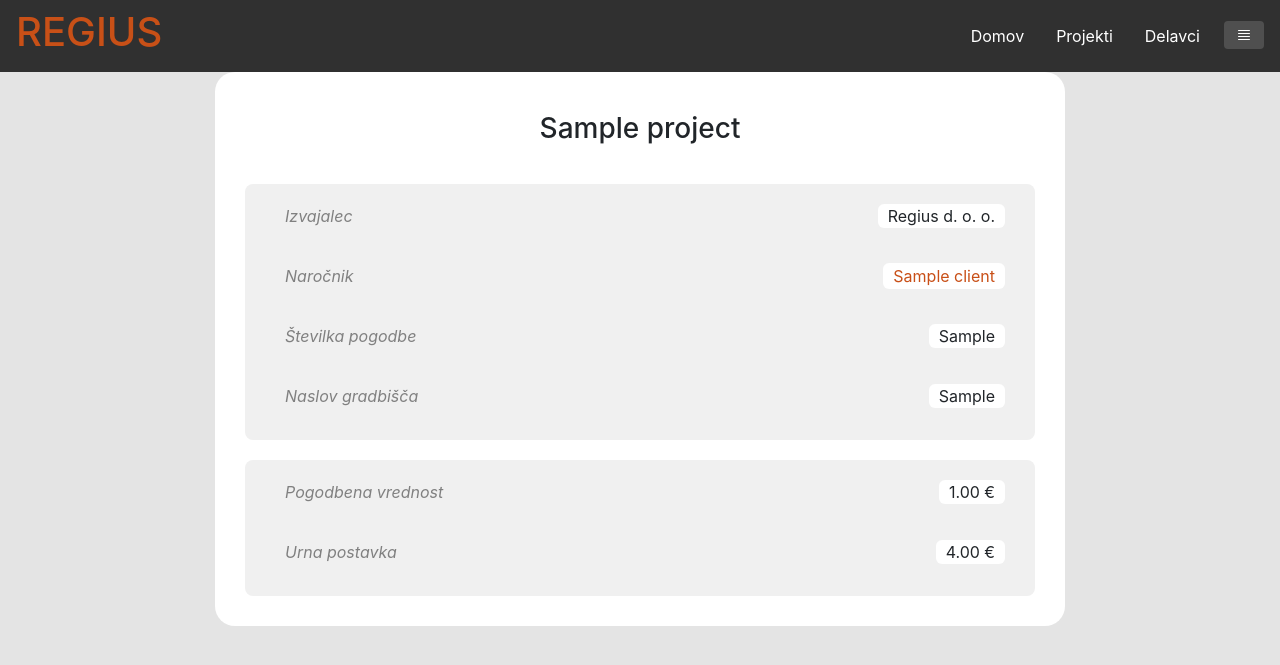
After one commit to jazzyoda5/regius_site, a Django app: page /projekti/1/ in a window 1280 px wide. The commit adds this page. Shown: the top 665 px of the page. Run offline with Django 3.2, Linux system fonts and the light colour scheme; tables that the repository leaves empty hold one stand-in row (values such as "Sample post"); parts of the project's set-up code (start-up, migrations or seed data) failed here and were passed over.

Commit message:
added project details

```diff
--- a/overview/templates/overview/main.html
+++ b/overview/templates/overview/main.html
@@ -28,8 +28,7 @@
       type="text/css"
       href="{% static 'accounts/add_user.css' %}"
     />
-    {% endif %}
-    {% block add_styles %} {% endblock %}
+    {% endif %} {% block add_styles %} {% endblock %}
   </head>
   <body>
     <div class="nav-bar-div">
@@ -41,6 +40,9 @@
           </li>
           <li class="nav-item">
             <a class="nav-link" href="/projekti/">Projekti</a>
+          </li>
+          <li class="nav-item">
+            <a class="nav-link" href="#">Delavci</a>
           </li>
           <li>
             <div class="dropdown">
--- a/projects/models.py
+++ b/projects/models.py
@@ -28,7 +28,7 @@ class Project(models.Model):
     # Ime projekta
     project_name = models.CharField(_("Ime projekta"), max_length=70)
     # Izvajalec
-    contractor_choices = [('regius', 'Regius'), ('tantus', 'Tantus')]
+    contractor_choices = [('Regius', 'Regius'), ('Tantus', 'Tantus')]
     contractor = models.CharField(_("izvajalec"), max_length=30, choices=contractor_choices)
     # Aug
     aug = models.BooleanField(_("Aüg"))
@@ -53,13 +53,13 @@ class Project(models.Model):
 class ProjectAdress(models.Model):
     project = models.OneToOneField(Project, null=True, on_delete=models.CASCADE)
     # Ulica
-    street = models.CharField(_("ulica"), max_length=80)
+    street = models.CharField(_("ulica"), null=True, max_length=80)
     # Mesto
-    city = models.CharField(_("mesto"), max_length=50)
+    city = models.CharField(_("mesto"), null=True, max_length=50)
     # Poštna št.
-    zip_code = models.CharField(_("poštna št."), max_length=30)
+    zip_code = models.CharField(_("poštna št."), null=True, max_length=30)
     # Država
-    country = models.CharField(_("država"), max_length=60)
+    country = models.CharField(_("država"), null=True, max_length=60)
 
     def __str__(self):
         return str(self.project)
@@ -67,12 +67,12 @@ class ProjectAdress(models.Model):
 
 class ProjectContactInfo(models.Model):
     project = models.OneToOneField(Project, null=True, on_delete=models.CASCADE)
-    resp_on_site_name = models.CharField(_("Vodja gradbišča s strani izvajalca"), max_length=50)
-    resp_on_site_phone_num = models.CharField(_("Telefon - vodja gradbišča"), max_length=50)
-    resp_on_site_email = models.EmailField(_("Email - vodja gradbišča"), max_length=254)
-    resp_client_name = models.CharField(_("Odgovorna oseba s strani naročnika"), max_length=80)
-    resp_client_phone_num = models.CharField(_("Telefon - naročnik"), max_length=50)
-    resp_client_email = models.EmailField(_("Email - naročnik"), max_length=254)
-    resp_contractor_name = models.CharField(_("Odgovorna oseba s strani izvajalca"), max_length=50)
-    resp_contractor_phone_num = models.CharField(_("Telefon - izvajalec"), max_length=50)
-    resp_contractor_email = models.EmailField(_("Email - izvajalec"), max_length=254)
+    resp_on_site_name = models.CharField(_("Vodja gradbišča s strani izvajalca"), null=True, max_length=50)
+    resp_on_site_phone_num = models.CharField(_("Telefon - vodja gradbišča"), null=True, max_length=50)
+    resp_on_site_email = models.EmailField(_("Email - vodja gradbišča"), null=True, max_length=254)
+    resp_client_name = models.CharField(_("Odgovorna oseba s strani naročnika"), null=True, max_length=80)
+    resp_client_phone_num = models.CharField(_("Telefon - naročnik"), null=True, max_length=50)
+    resp_client_email = models.EmailField(_("Email - naročnik"), null=True, max_length=254)
+    resp_contractor_name = models.CharField(_("Odgovorna oseba s strani izvajalca"), null=True, max_length=50)
+    resp_contractor_phone_num = models.CharField(_("Telefon - izvajalec"), null=True, max_length=50)
+    resp_contractor_email = models.EmailField(_("Email - izvajalec"), null=True, max_length=254)
--- a/projects/static/projects/add_project.css
+++ b/projects/static/projects/add_project.css
@@ -79,3 +79,6 @@ textarea:focus,
 .client_field_wrapper a:hover {
     color: #a22c00;
 }
+.form h4 {
+    margin-bottom: 30px;
+}
--- /dev/null
+++ b/projects/static/projects/project_details.css
@@ -0,0 +1,48 @@
+.project_details {
+    max-width: 850px;
+    margin: auto;
+    background-color: white;
+    border-radius: 20px;
+    padding: 20px;
+}
+.project_name {
+    text-align: center;
+    padding: 20px;
+}
+.data {
+    display: grid;
+    grid-template-columns: auto;
+}
+.data li {
+    display: flex;
+    justify-content: space-between;
+    list-style: none;
+    padding-right: 30px;
+    padding-top: 20px;
+}
+
+.main_data, .financial_data {
+    background-color: #f0f0f0 !important;
+    min-width: 300px;
+    border-radius: 8px;
+    margin: 10px;
+}
+.field_name p {
+    font-style: italic;
+    color: gray;
+}
+.field_data p, .field_data a {
+    background-color: white;
+    padding-left: 10px;
+    padding-right: 10px;
+    border-radius: 6px;
+}
+.field_data a {
+    color: #c84f17;
+    padding-top: 3px;
+    padding-bottom:3px;
+}
+.field_data a:hover {
+    color: #a22c00;
+    text-decoration: none;
+}
--- a/projects/templates/projects/add_client.html
+++ b/projects/templates/projects/add_client.html
@@ -17,8 +17,10 @@
   </ul>
 </div>
 <div class="form">
-  <form method="POST"> {% csrf_token %}
-    {{ form }}
+  <form method="POST">
+    {% csrf_token %} {{ form }} {% if client_exists %}
+    <div class="alert alert-warning" role="alert">Stranka že obstaja!</div>
+    {% endif %}
     <button type="submit" class="btn btn-primary">Dodaj stranko</button>
   </form>
 </div>
--- a/projects/templates/projects/add_project.html
+++ b/projects/templates/projects/add_project.html
@@ -18,6 +18,7 @@
 </div>
 <div class="form">
   <form method="POST"> {% csrf_token %}
+  <h4>{{ title }}</h4>
     {% for field in form %}
         {% if field.label == 'Od' or field.label == 'Do'%}
             <div class="date_field_wrapper form-group" aria-required={% if field.field.required %}"true"{% else %}"false"{% endif %}>
@@ -42,7 +43,9 @@
                 </div>
         {% endif %}
     {% endfor %}
+
     <button type="submit" class="btn btn-primary">Dodaj projekt</button>
+
   </form>
 </div>
 
--- /dev/null
+++ b/projects/templates/projects/project_details.html
@@ -0,0 +1,70 @@
+{% extends "overview/main.html" %} {% load static %} {% block add_styles %}<link
+  rel="stylesheet"
+  type="text/css"
+  href="{% static 'projects/project_details.css' %}"
+/>{% endblock %} {% block content %}
+<div class="project_details">
+  <div class="project_name">
+    <h3>{{ project.project_name }}</h3>
+  </div>
+  <div class="data">
+    <div class="main_data">
+      <ul>
+        <li>
+          <div class="field_name">
+            <p>Izvajalec</p>
+          </div>
+          <div class="field_data">
+            <p>{{ project.contractor }} d. o. o.</p>
+          </div>
+        </li>
+        <li>
+          <div class="field_name">
+            <p>Naročnik</p>
+          </div>
+          <div class="field_data">
+            <a href="#">{{ project.client }}</a>
+          </div>
+        </li>
+        <li>
+          <div class="field_name">
+            <p>Številka pogodbe</p>
+          </div>
+          <div class="field_data">
+            <p>{{ project.contract_num }}</p>
+          </div>
+        </li>
+        <li>
+          <div class="field_name">
+            <p>Naslov gradbišča</p>
+          </div>
+          <div class="field_data">
+            <p>{{ address.street }}</p>
+          </div>
+        </li>
+      </ul>
+    </div>
+    <div class="financial_data">
+      <ul>
+        <li>
+          <div class="field_name">
+            <p>Pogodbena vrednost</p>
+          </div>
+          <div class="field_data">
+            <p>{{ project.contract_value }} €</p>
+          </div>
+        </li>
+        <li>
+          <div class="field_name">
+            <p>Urna postavka</p>
+          </div>
+          <div class="field_data">
+            <p>{{ project.hourly_rate }} €</p>
+          </div>
+        </li>
+      </ul>
+    </div>
+  </div>
+</div>
+
+{% endblock %}
--- a/projects/urls.py
+++ b/projects/urls.py
@@ -4,6 +4,7 @@ from . import views
 urlpatterns = [
     path('', views.project_overview),
     path('novprojekt/', views.add_project),
+    path('novprojekt/naslov/', views.add_project_address),
     path('novastranka/', views.add_client),
-    #path('<int:project_id>/', views.project_details)
+    path('<int:project_id>/', views.project_details)
 ]
--- a/projects/views.py
+++ b/projects/views.py
@@ -1,8 +1,9 @@
 from django.shortcuts import render
 from django.http import HttpResponseRedirect, HttpResponse
-from .forms import NewProjectForm, NewClientForm
+from .forms import NewProjectForm, NewClientForm, ProjectAddressForm, ProjectContactInfoForm
 from django.contrib.auth.decorators import login_required
-from .models import Project
+from .models import Client
+from .models import Project, ProjectAdress
 
 
 @login_required
@@ -18,7 +19,9 @@ def project_overview(request):
 def add_project(request):
     if request.method == "GET":
         context = {
-            'form': NewProjectForm
+            'form': NewProjectForm,
+            'title': 'Nov Projekt',
+            'last_page': False
         }
         return render(request, 'projects/add_project.html', context)
 
@@ -27,7 +30,24 @@ def add_project(request):
         if form.is_valid():
             form.save()
             return HttpResponseRedirect('/projekti/')
-        return HttpResponse('No')
+
+
+@login_required
+def add_project_address(request):
+    if request.method == "GET":
+        context = {
+            'form': ProjectAddressForm,
+            'title': 'Naslov Gradbišča',
+            'last_page': False
+        }
+        return render(request, 'projects/add_project.html', context)
+
+    elif request.method == "POST":
+        form = ProjectAddressForm(request.POST)
+        if form.is_valid():
+            form.save()
+            return HttpResponseRedirect('/projekti/')
+
 
 
 @login_required
@@ -38,9 +58,34 @@ def add_client(request):
         }
         return render(request, 'projects/add_client.html', context)
 
+    # If form is submitted
     elif request.method == "POST":
         form = NewClientForm(request.POST)
         if form.is_valid():
-            form.save()
-            return HttpResponseRedirect('/projekti/')
-        return HttpResponse('No')
+            # Check if client already exists in db
+            client_name = form.cleaned_data.get('name')
+            client_count = len(Client.objects.filter(name=client_name))
+            # If no
+            if client_count == 0:
+                form.save()
+                return HttpResponseRedirect('/projekti/')
+            # If yes
+            else:
+                context = {
+                    'form': NewClientForm,
+                    'client_exists': True
+                }
+                return render(request, 'projects/add_client.html', context)
+
+
+def project_details(request, project_id):
+    project = Project.objects.get(id=project_id)
+    try:
+        address = ProjectAdress.objects.get(project=project)
+    except ProjectAdress.DoesNotExist:
+        address = None
+    context = {
+        'project': project,
+        'address': address
+    }
+    return render(request, 'projects/project_details.html', context)
--- a/regius_site_1/settings.py
+++ b/regius_site_1/settings.py
@@ -52,6 +52,8 @@ MIDDLEWARE = [
     'django.contrib.messages.middleware.MessageMiddleware',
     'django.middleware.clickjacking.XFrameOptionsMiddleware',
 ]
+
+SESSION_EXPIRE_AT_BROWSER_CLOSE = True
 
 ROOT_URLCONF = 'regius_site_1.urls'
 
```
Also changed, not shown: overview/templates/overview/overview.html (deleted, +0 -10 lines), projects/forms.py (+21 -1 lines), projects/templates/projects/add_project_address.html (added, +34 -0 lines), projects/migrations/0002_auto_20201125_1733.py (added), projects/migrations/0003_auto_20201125_1734.py (added), projects/migrations/0004_auto_20201125_1842.py (added), projects/templates/projects/add_projectcontactinfo.html (deleted), 1 other file.
